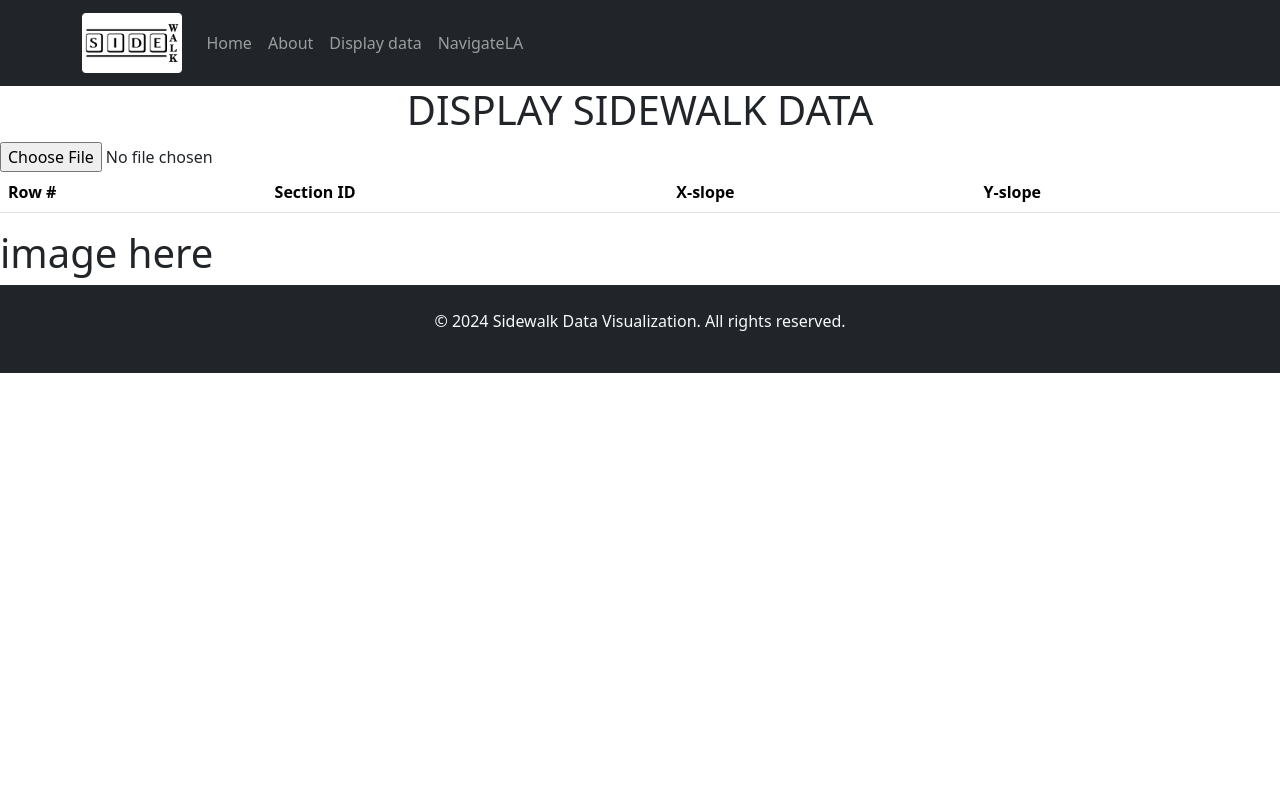
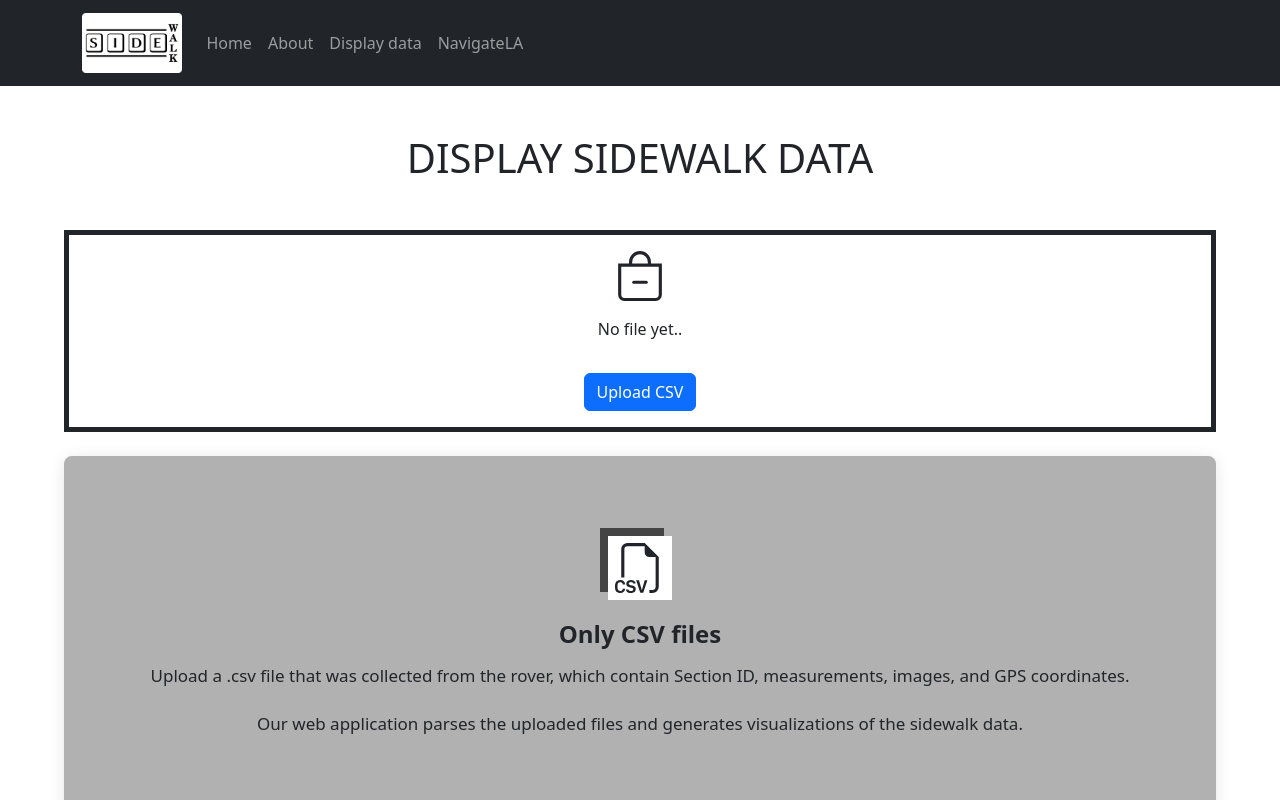
Before and after one commit to LudiJolo/2023-2024-boe-sidewalk-updated, a React (Create React App) app: page /display in a window 1280 px wide. Shown: the top 800 px of the page. Built offline with nearby package versions, Linux system fonts and the light colour scheme.

Commit message:
Display page redesign and button animation

```diff
--- a/package.json
+++ b/package.json
@@ -9,6 +9,7 @@
     "@testing-library/user-event": "^13.5.0",
     "aos": "^2.3.4",
     "bootstrap": "^5.3.3",
+    "framer-motion": "^11.0.5",
     "icons": "^1.0.0",
     "papaparse": "^5.4.1",
     "react": "^18.2.0",
--- /dev/null
+++ b/src/components/display/display.css
@@ -0,0 +1,37 @@
+.tableContainer{
+    height: 100vh;
+    overflow: scroll;
+}
+
+Table thead{
+    position: sticky;
+    top: 0px;
+    margin: 0 0 0 0;
+}
+
+.no-scroll {
+    overflow: hidden;
+    width: 90vw;
+  }
+
+.box{
+    padding: 1em 3em 1em;
+}
+
+.bagIcon {
+    margin: 1em auto;
+    width: 50px;
+    height: 50px;
+    transition: all 0.3s ease-out 0s;
+    display: flex;
+    align-items: center;
+    justify-content: center;
+    transform-style: preserve-3d;
+  }
+
+  .how-display{
+    width:90vw;
+  }
+.visuals{
+    height: 100vh;
+}
--- a/src/components/display/display.js
+++ b/src/components/display/display.js
@@ -1,12 +1,16 @@
 import React from "react";
-import { Row, Table, Col } from "react-bootstrap";
-import { useState } from "react";
+import { Row, Table, Col, Button } from "react-bootstrap";
+import { useState, useRef } from "react";
 import extractCSVData from "./CsvExtractor";
 import MapContainer from "./mapContainer";
+import { motion } from "framer-motion";
+import * as Icons from "react-bootstrap-icons";
+import "./display.css";
 
 const Display = (props) => {
   const [data, setData] = useState([]);
   const [selectedImage, setSelectedImage] = useState(null);
+  const fileInput = useRef(null);
 
   const handleFileUpload = (event) => {
     const file = event.target.files[0];
@@ -23,16 +27,69 @@ const Display = (props) => {
     }
   };
 
-  const handleImageClick = (url) => {
-    setSelectedImage(url);
+  const handleButtonClick = () => {
+    // Trigger the hidden file input click event
+    fileInput.current.click();
   };
 
-  return (
+  const initialRender = (
+    <>
+      <div align="center" style={{ height: "100vh" }}>
+        <div className="no-scroll border border-5 border-dark">
           <div>
-      <h1 align="center">DISPLAY SIDEWALK DATA</h1>
-      <div>
-        <input type="file" accept=".csv" onChange={handleFileUpload} />
-        <Table striped>
+            <Icons.BagDash className="bagIcon" />
+            <p>No file yet..</p>
+          </div>
+          <motion.div className="box m-auto" whileHover={{ scale: 1.2 }}>
+            <Button onClick={handleButtonClick}>Upload CSV</Button>
+            <input
+              type="file"
+              accept=".csv"
+              ref={fileInput}
+              style={{ display: "none" }}
+              onChange={handleFileUpload}
+            />
+          </motion.div>
+        </div>
+        <br />
+        <div class="how-display icon-box rounded-3 about-box">
+          <div class="homeicon">
+            <div class="i">
+              <Icons.FiletypeCsv className="abouticon" />
+            </div>
+          </div>
+          <h4>Only CSV files</h4>
+          <p style={{ fontSize: "17px" }}>
+            Upload a .csv file that was collected from the rover, which contain
+            Section ID, measurements, images, and GPS coordinates.
+            <br />
+            <br />
+            Our web application parses the uploaded files and generates
+            visualizations of the sidewalk data.
+          </p>
+        </div>
+      </div>
+    </>
+  );
+
+  const renderMeasurements = (
+    <div class="mx-5">
+      <div align="center">
+        <motion.div className="box m-auto" whileHover={{ scale: 1.2 }}>
+          <Button onClick={handleButtonClick}>Upload CSV</Button>
+          <input
+            type="file"
+            accept=".csv"
+            ref={fileInput}
+            style={{ display: "none" }}
+            onChange={handleFileUpload}
+          />
+        </motion.div>
+      </div>
+      <Row className="mb-3">
+        <Col md={6}>
+          <div class="tableContainer border border-5 border-dark">
+            <Table striped variant="dark">
               <thead>
                 <tr>
                   <th>Row #</th>
@@ -54,19 +111,21 @@ const Display = (props) => {
                   ))}
               </tbody>
             </Table>
-        {data && data.length > 0 && (
-          <Row>
-            <Col md={6}>
-              <MapContainer sidewalkData={data} />
+          </div>
         </Col>
         <Col md={6}>
+          {data && data.length > 0 && (
+            <div className="visuals border border-5 border-dark">
+              <MapContainer sidewalkData={data} />
+              <br />
               <h1>image here</h1>
+            </div>
+          )}
         </Col>
       </Row>
-        )}
+
       <div>
-          {
-            /*data.map((row, index) => (
+        {/*data.map((row, index) => (
         <img
           key={index}
           src={row.Image_URL} // Assuming your CSV has an Image_URL column
@@ -74,9 +133,7 @@ const Display = (props) => {
           onClick={() => handleImageClick(row.Image_URL)}
           style={{ cursor: "pointer", margin: "10px" }}
         />
-          ))*/
-            <h1>image here</h1>
-          }
+      ))*/}
       </div>
       {/* {selectedImage && (
       <div>
@@ -88,6 +145,14 @@ const Display = (props) => {
       </div>
     )} */}
     </div>
+  );
+
+  return (
+    <div>
+      <h1 align="center" class="my-5">
+        DISPLAY SIDEWALK DATA
+      </h1>
+      {data.length > 0 ? renderMeasurements : initialRender}
     </div>
   );
 };
--- a/src/components/display/mapContainer.js
+++ b/src/components/display/mapContainer.js
@@ -1,6 +1,6 @@
 import React from "react";
 import { useState, useEffect } from "react";
-import { GoogleMap, useJsApiLoader, Marker } from "@react-google-maps/api";
+import { GoogleMap, useJsApiLoader, Marker, Polyline } from "@react-google-maps/api";
 
 const containerStyle = {
   width: "100%",
@@ -52,12 +52,23 @@ function MapContainer(props) {
       mapContainerStyle={containerStyle}
       center={center} // You might want to dynamically set this based on your data
       zoom={21}
+      options={{
+        mapTypeId: "satellite" // Set the map type to satellite
+      }}
     >
       {points &&
         points.length > 0 &&
         points.map((coordinate) => (
           <Marker position={{ lat: coordinate.lat, lng: coordinate.lng }} />
         ))}
+        <Polyline
+        path={points.map(point => ({ lat: point.lat, lng: point.lng }))}
+        options={{
+          strokeColor: "#0000FF",
+          strokeOpacity:  1.0,
+          strokeWeight:  2,
+        }}
+      />
     </GoogleMap>
   ) : (
     <></>
```
Also changed, not shown: 1 other file (tests, documents, lock files or other folders). Lines whose indentation alone changed are shown as unchanged.
